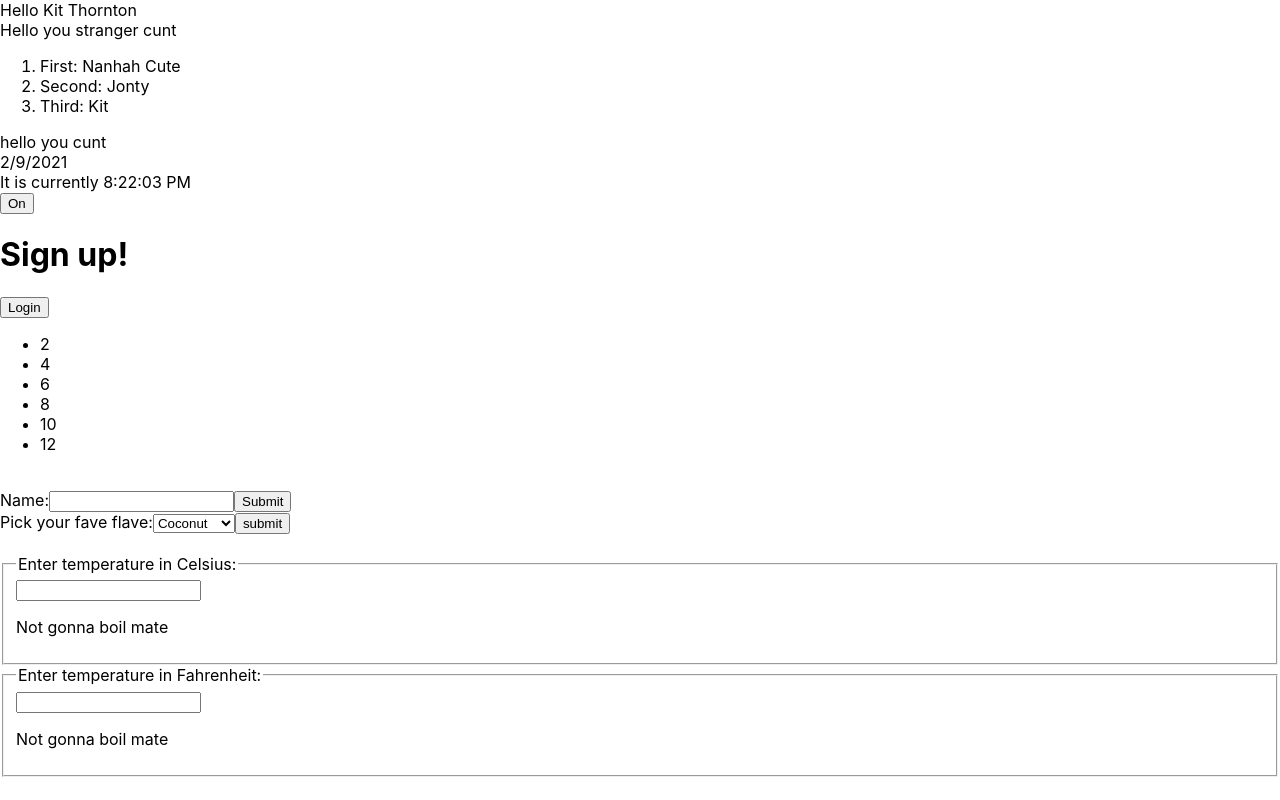
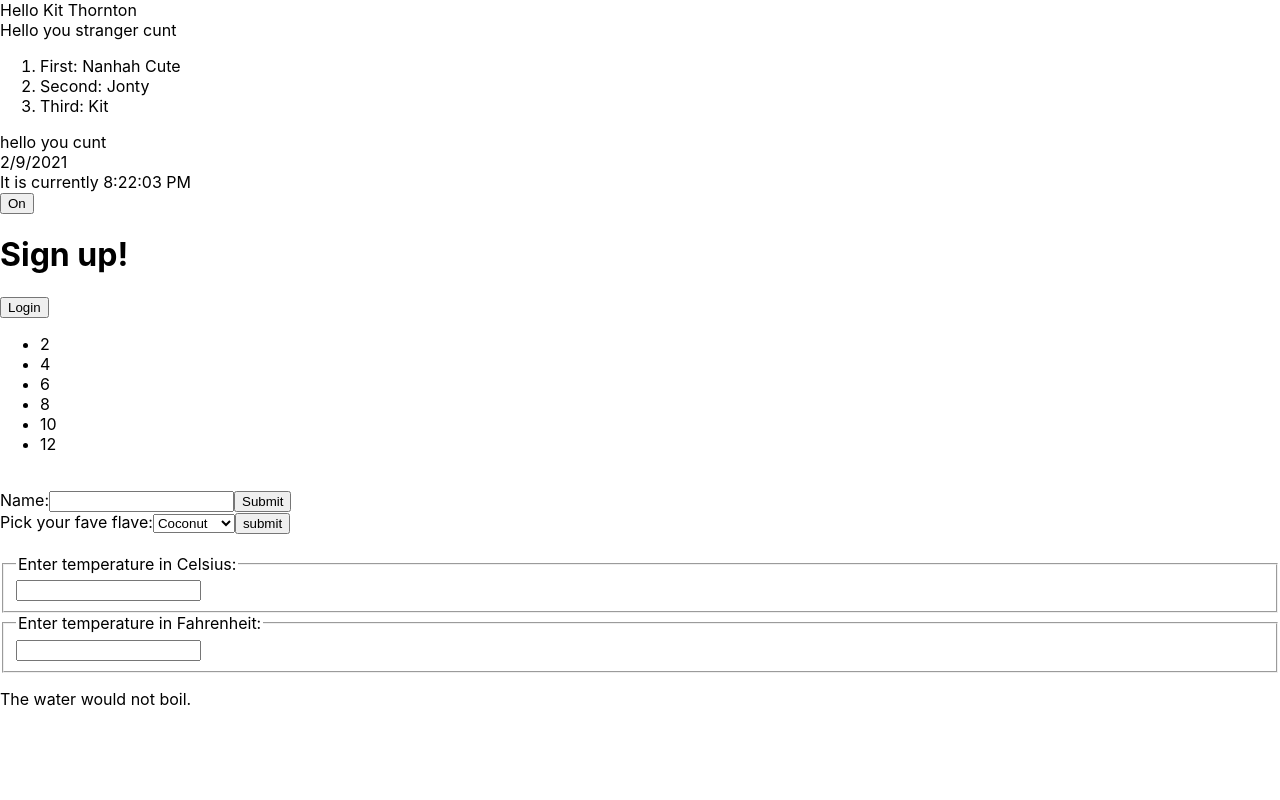
Before and after one commit to KitThornton/react_tut1, a React (Create React App) app: page / in a window 1280 px wide. Built offline with nearby package versions, Linux system fonts and the light colour scheme.

Commit message:
end of tut 10

```diff
--- a/src/LiftingStateUp.js
+++ b/src/LiftingStateUp.js
@@ -8,20 +8,59 @@
     F: 'Fahrenheit'
 };
 
+class Calculator extends React.Component {
+    constructor(props) {
+        super(props);
+        this.handleCelsiusChange = this.handleCelsiusChange.bind(this);
+        this.handleFahrenheitChange = this.handleFahrenheitChange.bind(this);
+        this.state = {temperature: '', scale: 'C'}
+    }
+
+    handleCelsiusChange(temperature) {
+        this.setState({scale: 'C', temperature});
+    }
+
+    handleFahrenheitChange(temperature) {
+        this.setState({scale: 'F', temperature});
+    }
+
+    render() {
+        const scale = this.state.scale;
+        const temperature = this.state.temperature;
+        const celsius = scale === "F" ? tryConvert(temperature, toCelsius) : temperature;
+        const fahrenheit = scale === "C" ? tryConvert(temperature, toFahrenheit) : temperature;
+
+        return (
+            <div>
+                <TemperatureInput
+                    scale="C"
+                    temperature={celsius}
+                    onTemperatureChange={this.handleCelsiusChange}
+                />
+                <TemperatureInput
+                    scale="F"
+                    temperature={fahrenheit}
+                    onTemperatureChange={this.handleFahrenheitChange}
+                />
+                <BoilingVerdict
+                    celsius={parseFloat(celsius)} />
+            </div>
+        )
+    }
+}
+
 class TemperatureInput extends React.Component{
     constructor(props) {
         super(props);
-
         this.handleChange = this.handleChange.bind(this);
-        this.state = {temperature:''};
     }
 
     handleChange(e) {
-        this.setState({temperature: e.target.value});
+        this.props.onTemperatureChange(e.target.value);
     }
 
     render() {
-        const temp = this.state.temperature;
+        const temp = this.props.temperature;
         const scale = this.props.scale;
 
         return(
@@ -30,35 +69,35 @@
                 <input
                     value={temp}
                     onChange={this.handleChange} />
-                    <BoilingVerdict scale={scale} temp={parseFloat(temp)} />
+                    {/*<BoilingVerdict scale={scale} temp={parseFloat(temp)} />*/}
             </fieldset>
         );
     }
 }
 
 function BoilingVerdict(props) {
-
-    let boilingTemp;
-    let scale = props.scale;
-
-    scale === 'C' ? boilingTemp = 100 : boilingTemp = 212;
-
-    if (props.temp >= boilingTemp) {
-        return <p>Defs gonna boil mate.</p>;
-    } else {
-        return <p>Not gonna boil mate</p>;
+    if (props.celsius >= 100) {
+        return <p>The water would boil.</p>;
     }
+    return <p>The water would not boil.</p>;
 }
 
-class Calculator extends React.Component {
-    render() {
-        return (
-            <div>
-                <TemperatureInput scale="C" />
-                <TemperatureInput scale="F" />
-            </div>
-        )
+function toCelsius(fahrenheit) {
+    return (fahrenheit - 32) * 5 / 9;
+}
+
+function toFahrenheit(celsius) {
+    return (celsius * 9 / 5) + 32;
+}
+
+function tryConvert(temperature, convert) {
+    const input = parseFloat(temperature);
+    if (Number.isNaN(input)) {
+        return '';
     }
+    const output = convert(input);
+    const rounded = Math.round(output * 1000) / 1000;
+    return rounded.toString();
 }
 
 export default Calculator
```
